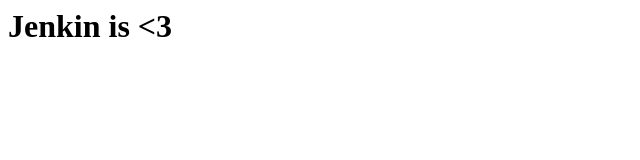
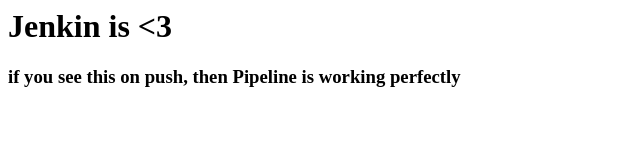
Before and after one commit to mrkhalil6/devops-deployment, a plain HTML site: page index.html in a window 1280 px wide. Shown: the whole page, without its empty margins (0-640 px from the left). Drawn offline with Linux system fonts and the light colour scheme.

```diff
--- a/index.html
+++ b/index.html
@@ -4,5 +4,6 @@
 </head>
 <body>
 <h1>Jenkin is <3</h1>
+<h3>if you see this on push, then Pipeline is working perfectly</h3>
 </body>
 </html>
```
